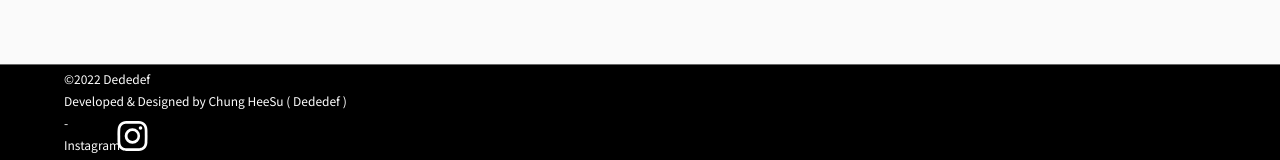
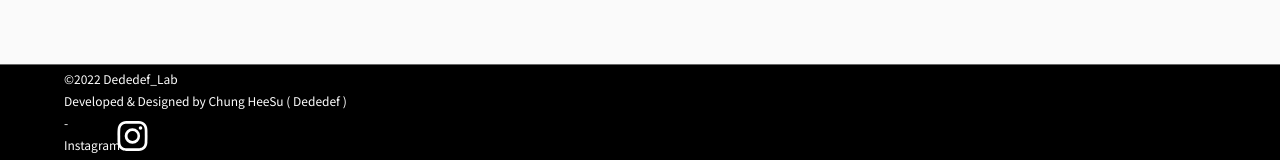
Before and after one commit to heesu-chung/archive-intro, a React (Create React App) app: page /archive in a window 1280 px wide. Shown: the part 8857-9017 px from the top of the page. Built offline with nearby package versions, Linux system fonts and the light colour scheme; no server answers; a web font is replaced by a local one.

Commit message:
footer text updated

```diff
--- a/src/components/global/Footer.js
+++ b/src/components/global/Footer.js
@@ -55,7 +55,7 @@ const Footer = () => {
     return (
         <FooterWrapper>
             <FooterContentWrapper>
-                <p>©2022 Dededef</p>
+                <p>©2022 Dededef_Lab</p>
                 <p>Developed & Designed by Chung HeeSu ( Dededef )</p>
                 <p>-</p>
                 <p>Instagram</p>
```
